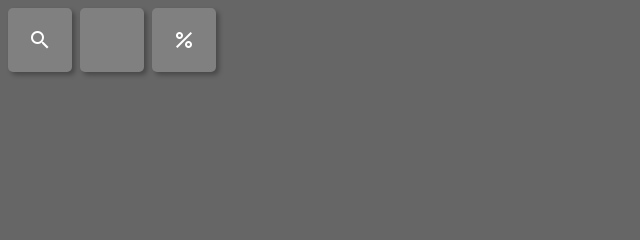
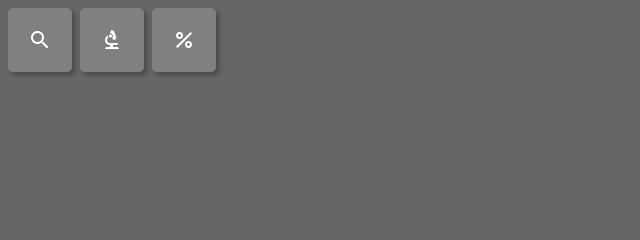
Before and after one commit to michaelg27/fos, a plain HTML site: page index.html in a window 1280 px wide. Shown: the top 240 px of the page, 0-640 px from the left. Drawn offline with Linux system fonts and the light colour scheme.

Commit message:
Update index.html

```diff
--- a/index.html
+++ b/index.html
@@ -13,7 +13,7 @@
 <fos-desktop>
 
 	<fos-icon style="background-color:Gray" href="w1"><i class="material-icons">search</i></fos-icon>
-	<fos-icon style="background-color:Gray" href="w2"><i class="material-icons">bomb</i></fos-icon>
+	<fos-icon style="background-color:Gray" href="w2"><i class="material-icons">biotech</i></fos-icon>
 	<fos-icon style="background-color:Gray" href="w3"><i class="material-icons">percent</i></fos-icon>
 
 	<fos-window name="w1" title="Latimus Princeps">
```
